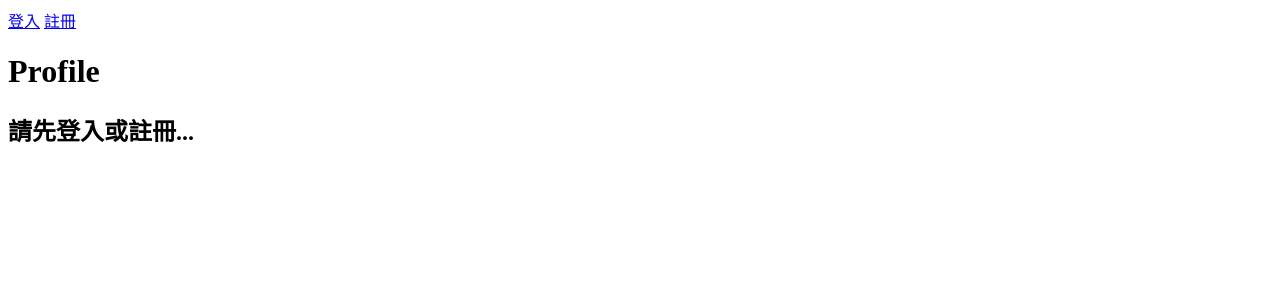
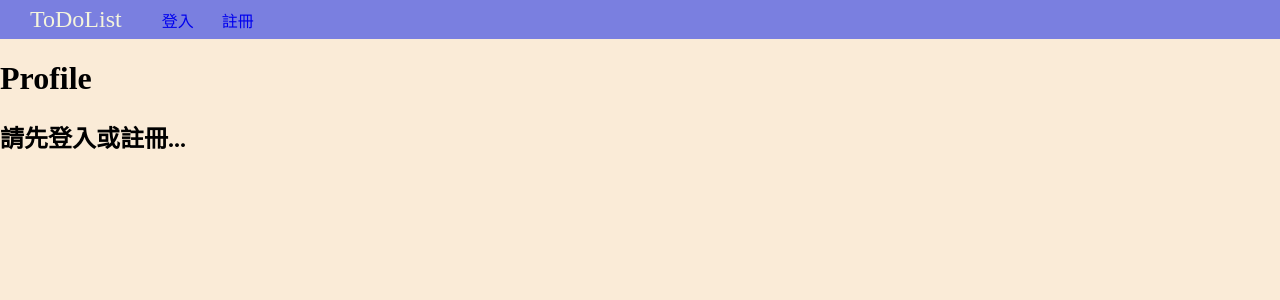
Before and after one commit to ichbinhan/django20231112, a Django app: page / in a window 1280 px wide. Shown: the top 300 px of the page. Run offline with Django 4.2, Linux system fonts and the light colour scheme.

Commit message:
增加css樣式

```diff
--- a/templates/base.html
+++ b/templates/base.html
@@ -8,15 +8,53 @@
         {% block title %}
         {% endblock %}
     </title>
+    <style>
+        body {
+            margin: 0;
+            background-color: antiquewhite;
+        }
+
+        #navbar {
+            background-color: rgb(122, 127, 224);
+            color: beige;
+            padding: 6px;
+        }
+
+        .title {
+            padding: 0px 24px;
+            font-size: 24px;
+        }
+
+        a {
+            padding: 0 12px;
+            text-decoration: none;
+        }
+
+        a:visited {
+            color: yellow;
+        }
+
+        .username {
+            background-color: aqua;
+            border-radius: 3px;
+            color: black;
+            padding: 3px;
+
+        }
+    </style>
 </head>
 
 <body>
-    {% if user.is_authenticated %}
-    {{user.username}}<a href="{% url 'logout' %}">登出</a>
-    {% else %}
-    <a href="{% url 'login' %}">登入</a>
-    <a href="{% url 'register' %}">註冊</a>
-    {% endif %}
+    <div id="navbar">
+        <span class="title">ToDoList</span>
+        {% if user.is_authenticated %}
+        <span class="username">{{user.username}}</span>
+        <a href="{% url 'logout' %}">登出</a>
+        {% else %}
+        <a href="{% url 'login' %}">登入</a>
+        <a href="{% url 'register' %}">註冊</a>
+        {% endif %}
+    </div>
 
     {% block content %}
 
```
